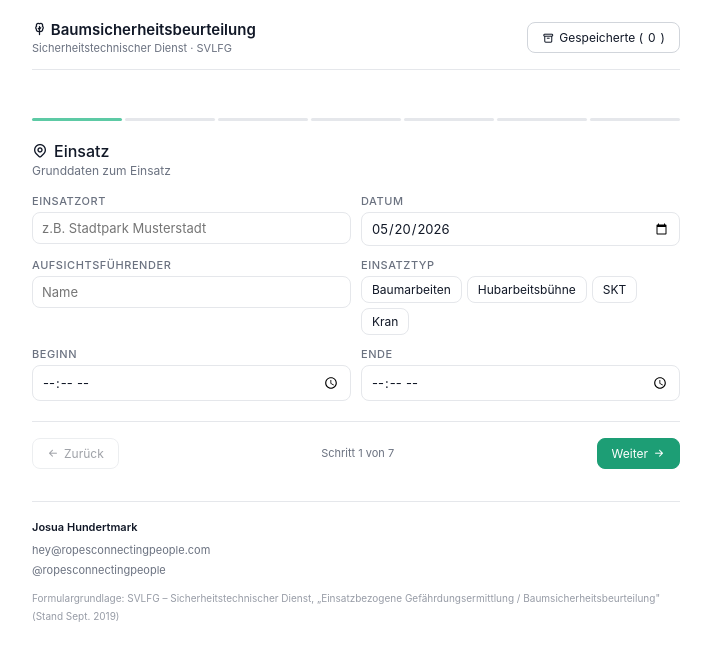
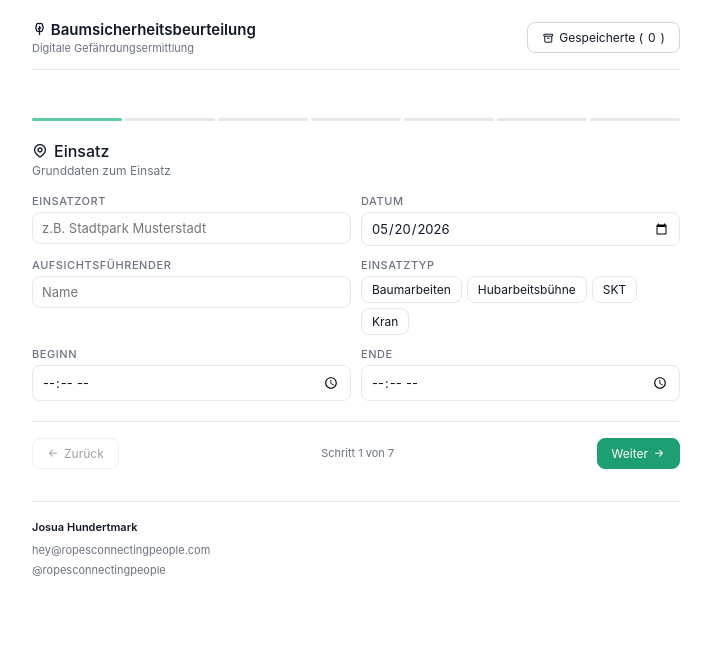
Before and after one commit to ropesconnectingpeople/GBU, a plain HTML site: page index.html in a window 1280 px wide. Shown: the whole page, without its empty margins (284-995 px from the left). Drawn offline with nearby package versions, Linux system fonts and the light colour scheme.

Commit message:
Update index.html

```diff
--- a/index.html
+++ b/index.html
@@ -102,7 +102,7 @@ textarea{resize:vertical;min-height:55px}
 <div class="wrap">
 
 <div class="app-header">
-  <div><div class="ah-title"><i class="ti ti-tree"></i> Baumsicherheitsbeurteilung</div><div class="ah-sub">Sicherheitstechnischer Dienst · SVLFG</div></div>
+  <div><div class="ah-title"><i class="ti ti-tree"></i> Baumsicherheitsbeurteilung</div><div class="ah-sub">Digitale Gefährdungsermittlung</div></div>
   <button class="btn" id="modeBtn" onclick="toggleMode()"><i class="ti ti-archive"></i> Gespeicherte (<span id="savedCount">0</span>)</button>
 </div>
 <div class="ta"><div class="toast" id="toast"></div></div>
@@ -285,7 +285,7 @@ textarea{resize:vertical;min-height:55px}
   <div style="font-weight:600;color:var(--ct);margin-bottom:4px">Josua Hundertmark</div>
   <div><a href="mailto:hey@ropesconnectingpeople.com" style="color:var(--ct2);text-decoration:none">hey@ropesconnectingpeople.com</a></div>
   <div><a href="https://instagram.com/ropesconnectingpeople" target="_blank" style="color:var(--ct2);text-decoration:none">@ropesconnectingpeople</a></div>
-  <div style="margin-top:.5rem;font-size:10px;color:var(--ct2);opacity:.7">Formulargrundlage: SVLFG – Sicherheitstechnischer Dienst, „Einsatzbezogene Gefährdungsermittlung / Baumsicherheitsbeurteilung" (Stand Sept. 2019)</div>
+
 </div>
 </div><!-- /wrap -->
 
```
